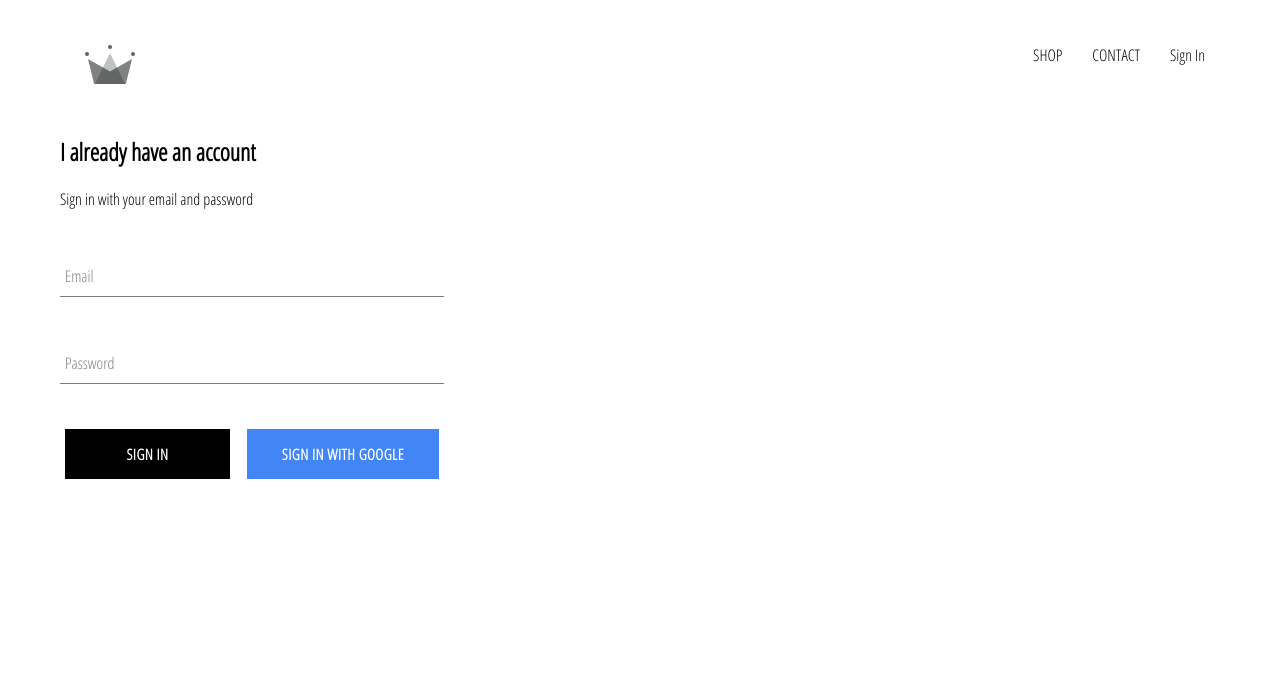
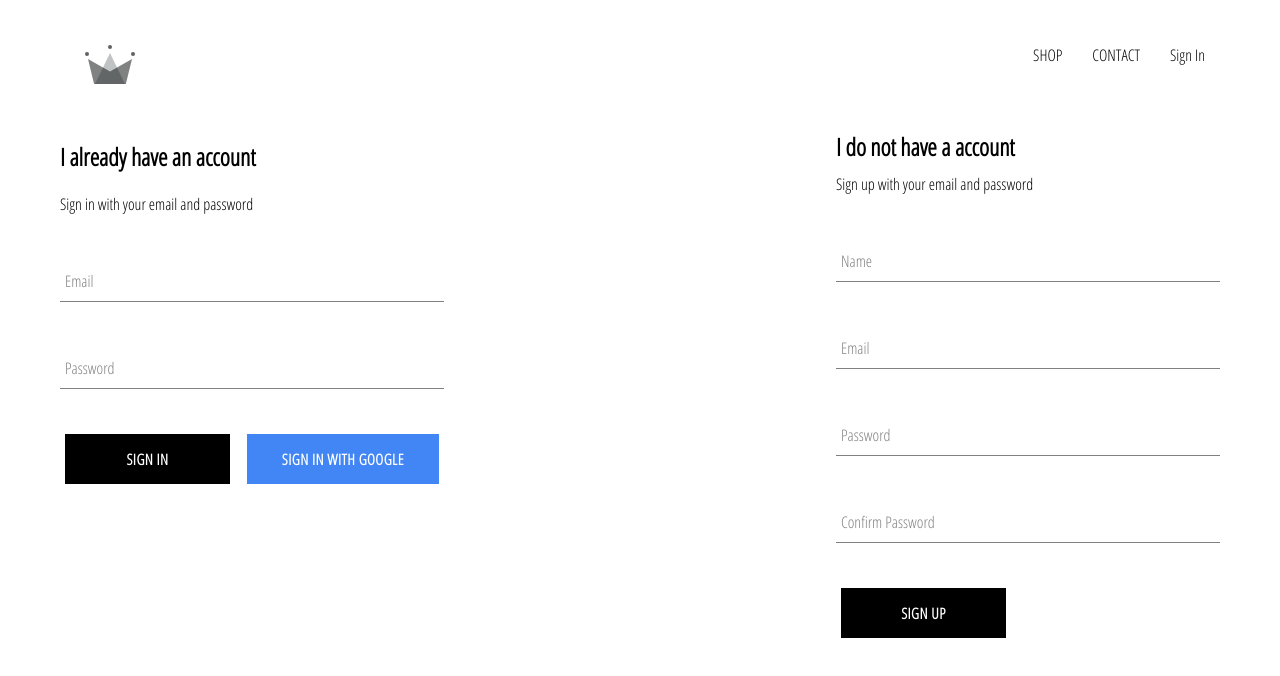
Before and after one commit to tiborkosa/crn-clothing, a React (Create React App) app: page /signin in a window 1280 px wide. Shown: the top 676 px of the page. Built offline with nearby package versions, Linux system fonts and the light colour scheme; no server answers.

Commit message:
implemented sign in with email and passwoed

```diff
--- a/src/App.js
+++ b/src/App.js
@@ -33,11 +33,13 @@
               ...snapShot.data()
             }
           });
+          console.log(this.state.currentUser);
         });
       } else {
         this.setState({ currentUser: userAuth });
       }
     });
+
   }
 
   componentWillUnmount(){
--- /dev/null
+++ b/src/components/sign-up/sign-up.component.jsx
@@ -0,0 +1,96 @@
+import React from 'react';
+
+import FormInput from '../form-input/form-input.component';
+import CustomButton from '../custom-button/custom-button.component';
+
+import { auth, createUserProfileDocument } from '../../firebase/firebase.util';
+
+import './sign-up.style.scss';
+
+class SignUp extends React.Component{
+
+    constructor(){
+        super();
+        this.state = {
+            displayName: '',
+            email: '',
+            password: '',
+            confirmPassword: ''
+        }
+    }
+
+    handleChange = (e) => {
+        const {name, value} = e.target;
+        this.setState({[name] : value});
+    }
+
+    handleSubmit = async(e) => {
+        e.preventDefault();
+        const {displayName, email, password, confirmPassword} = this.state;
+
+        if(password !== confirmPassword) {
+            alert('password don\'t match');
+            return;
+        }
+
+        try{
+
+            const { user } = await auth.createUserWithEmailAndPassword(
+                email,
+                password
+            );
+
+            await createUserProfileDocument(user, { displayName});
+            this.state = {
+                displayName: '',
+                email: '',
+                password: '',
+                confirmPassword: ''
+            }
+
+        }catch(error){
+            console.error("Somethig went wronk!", error.message)
+        }
+    }
+
+    render(){
+
+        const {displayName, email, password, confirmPassword} = this.state;
+        return (
+            <div className='sign-up'>
+                <h2 className="title">I do not have a account</h2>
+                <span>Sign up with your email and password</span>
+                <form className='sign-up-form' onSubmit={this.handleSubmit}>
+                    <FormInput
+                        type='text'
+                        name='displayName'
+                        value={displayName}
+                        onChange={this.handleChange}
+                        label="Name" />
+                    <FormInput
+                        type='email'
+                        name='email'
+                        value={email}
+                        onChange={this.handleChange}
+                        label="Email" />
+                    <FormInput
+                        type='password'
+                        name='password'
+                        value={password}
+                        onChange={this.handleChange}
+                        label="Password" />
+                    <FormInput
+                        type='password'
+                        name='confirmPassword'
+                        value={confirmPassword}
+                        onChange={this.handleChange}
+                        label="Confirm Password" />
+                    <CustomButton type='submit'>Sign Up</CustomButton>
+                </form>
+            </div>
+        );
+    }
+}
+
+
+export default SignUp;
--- /dev/null
+++ b/src/components/sign-up/sign-up.style.scss
@@ -0,0 +1,9 @@
+.sign-up {
+    width: 30vw;
+    display: flex;
+    flex-direction: column;
+
+    .title {
+        margin: 10px 0;
+    }
+}
--- a/src/pages/sign-in-sign-up/signInSignUp.component.jsx
+++ b/src/pages/sign-in-sign-up/signInSignUp.component.jsx
@@ -2,10 +2,12 @@
 
 import './signInSignUp.style.scss';
 import SignIn from '../../components/sign-in/sign-in.component';
+import SignUp from '../../components/sign-up/sign-up.component';
 
 const SignInSignUp = () => (
     <div className='sign-in-sign-up'>
         <SignIn />
+        <SignUp />
     </div>
 );
 
--- a/src/pages/sign-in-sign-up/signInSignUp.style.scss
+++ b/src/pages/sign-in-sign-up/signInSignUp.style.scss
@@ -0,0 +1,5 @@
+.sign-in-sign-up {
+    display: flex;
+    justify-content: space-between;
+    margin: 30px auto;
+}
```
